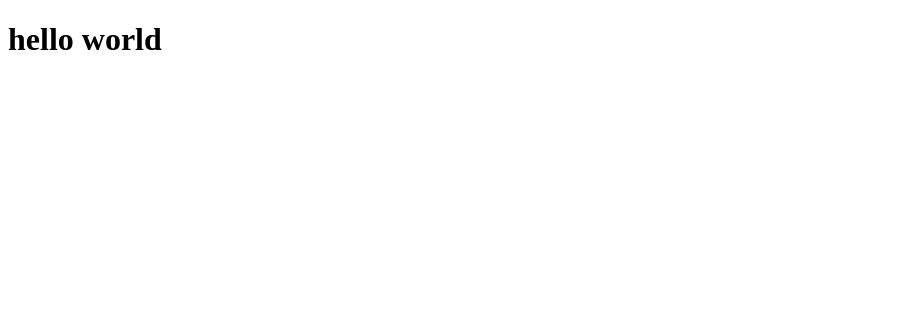
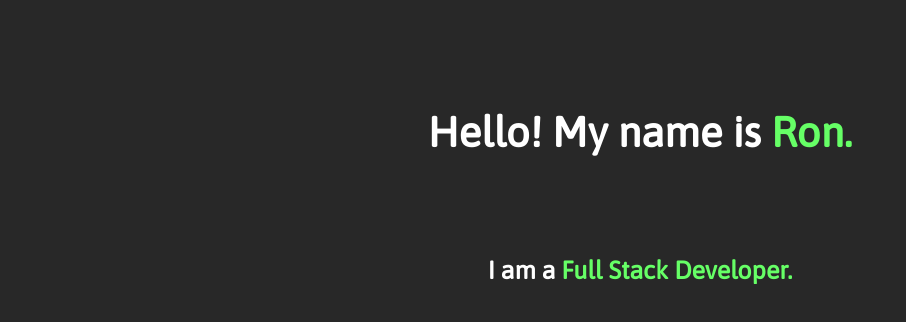
Before and after one commit to ronbrown3/ronbrown.dev, a React (Create React App) app: page / in a window 1280 px wide. Shown: the top 322 px of the page, without its empty margins (0-906 px from the left). Built offline with nearby package versions, Linux system fonts and the light colour scheme.

Commit message:
Add placeholder CSS & content

```diff
--- a/public/index.html
+++ b/public/index.html
@@ -4,10 +4,13 @@
     <meta charset="utf-8" />
     <meta name="viewport" content="width=device-width, initial-scale=1" />
     <meta name="theme-color" content="#000000" />
-    <meta
-      name="description"
-      content="ronbrown.dev"
+    <link rel="preconnect" href="https://fonts.googleapis.com" />
+    <link rel="preconnect" href="https://fonts.gstatic.com" crossorigin />
+    <link
+      href="https://fonts.googleapis.com/css2?family=Asap&display=swap"
+      rel="stylesheet"
     />
+    <meta name="description" content="ronbrown.dev" />
     <link rel="manifest" href="%PUBLIC_URL%/manifest.json" />
     <title>ronbrown.dev</title>
   </head>
--- a/src/App.js
+++ b/src/App.js
@@ -1,12 +1,21 @@
-import React from 'react'
-import Header from './components/Header'
+import React from 'react';
 
 const App = () => {
   return (
-    <>
-      <Header text='hello world' />
-    </>
-  )
-}
+    <div>
+      <div>
+        <h1>
+          Hello! My name is <span className="green">Ron.</span>
+        </h1>
+      </div>
 
-export default App
+      <div>
+        <h3>
+          I am a <span className="green">Full Stack Developer.</span>
+        </h3>
+      </div>
+    </div>
+  );
+};
+
+export default App;
--- a/src/components/Header.js
+++ /dev/null
@@ -1,5 +0,0 @@
-import React from 'react'
-
-const Header = ({ text }) => <h1>{text}</h1>
-
-export default Header;
--- /dev/null
+++ b/src/index.css
@@ -0,0 +1,31 @@
+@import url('https://fonts.googleapis.com/css2?family=Asap&display=swap');
+
+body {
+  background-color: #282828;
+}
+
+h1 {
+  color: #ffffff;
+  font-family: 'Asap', sans-serif;
+  box-sizing: border-box;
+  margin: 0;
+  padding: 100px;
+  overflow: auto;
+  text-align: center;
+  font-size: 42px;
+}
+
+h3 {
+  color: #ffffff;
+  font-family: 'Asap', sans-serif;
+  box-sizing: border-box;
+  margin: 0;
+  padding: 0;
+  overflow: auto;
+  text-align: center;
+  font-size: 25px;
+}
+
+.green {
+  color: #66ff66;
+}
--- a/src/index.js
+++ b/src/index.js
@@ -1,7 +1,5 @@
 import ReactDOM from 'react-dom';
 import App from './App';
+import './index.css';
 
-ReactDOM.render(
-    <App />,
-  document.getElementById('root')
-);
+ReactDOM.render(<App />, document.getElementById('root'));
```
